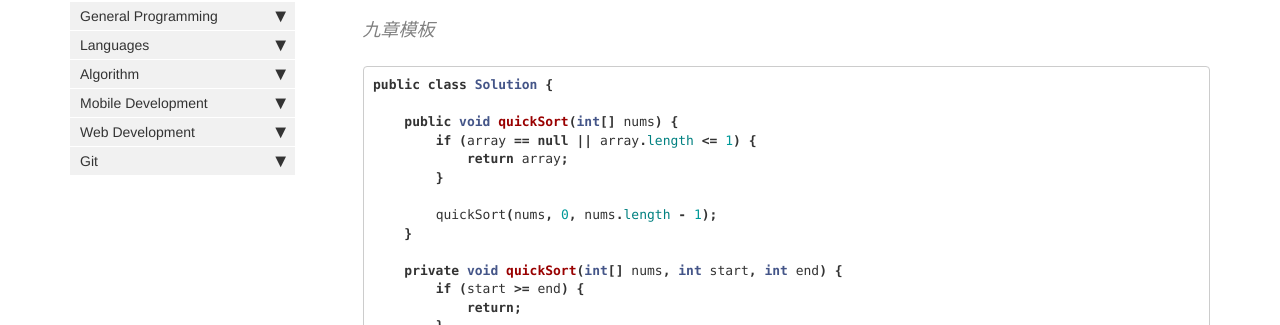
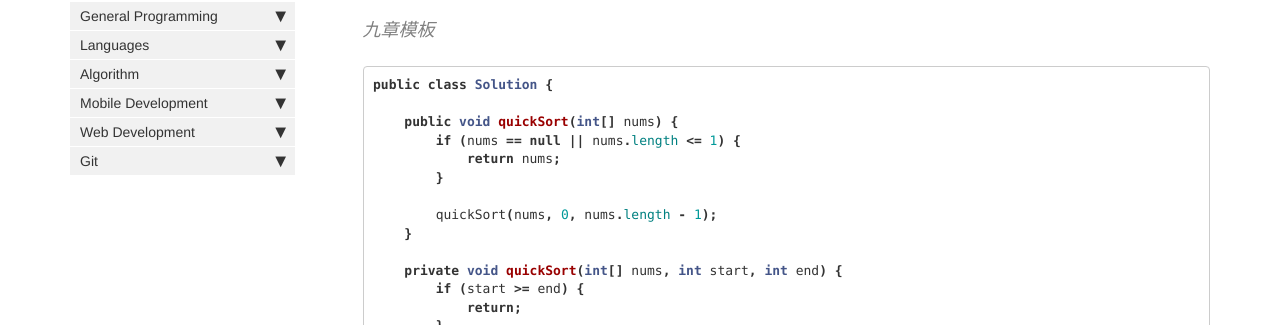
Before and after one commit to HungryOrc/hungryorc.github.io, a Jekyll site: the page built from pages/algorithm/algorithm_quick_sort.md, in a window 1280 px wide and 900 px high, scrolled down 509 px. Shown: the part 127-452 px from the top of the window. Built offline with Jekyll 4.4.1, drawn with Linux system fonts in a browser that asks for light colours; nearby versions of some CDN libraries; comment, search, counter and statistics services are not loaded.

Commit message:
Update algorithm_quick_sort.md

```diff
--- a/pages/algorithm/algorithm_quick_sort.md
+++ b/pages/algorithm/algorithm_quick_sort.md
@@ -27,8 +27,8 @@ toc: false
 public class Solution {
 
     public void quickSort(int[] nums) {
-        if (array == null || array.length <= 1) {
-            return array;
+        if (nums == null || nums.length <= 1) {
+            return nums;
         }
 
         quickSort(nums, 0, nums.length - 1);
```
